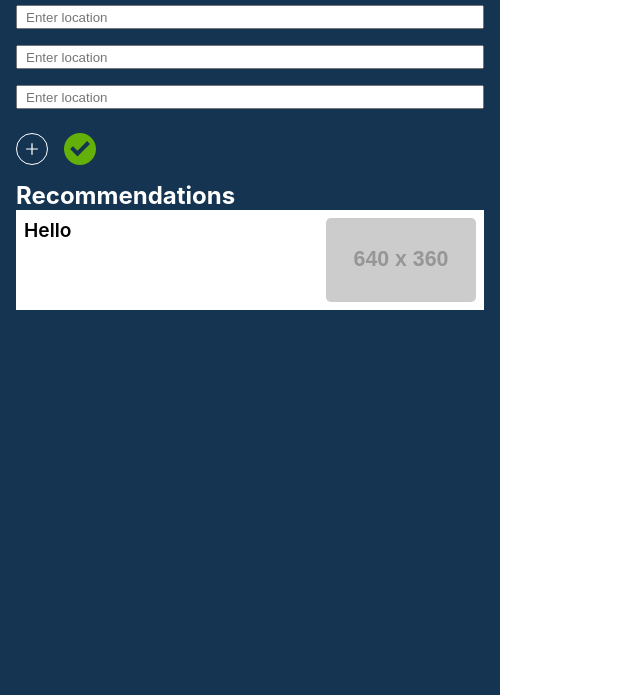
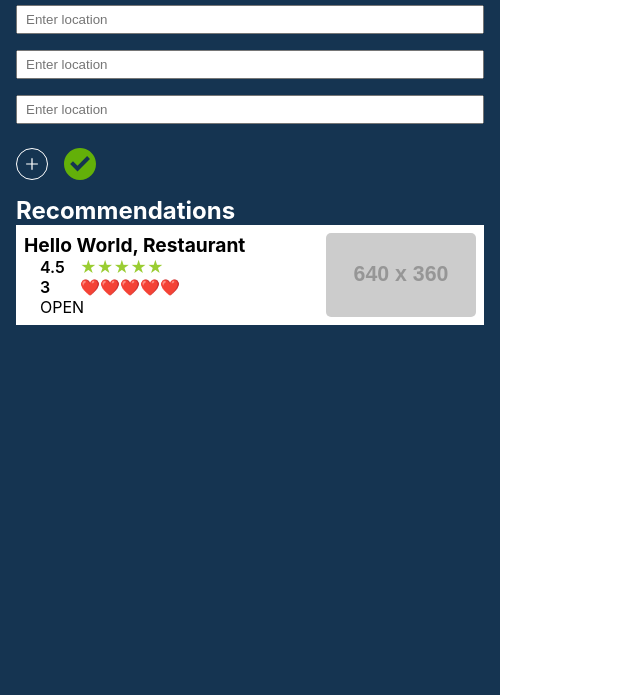
Before and after one commit to MahBestBro/Where2Meat_UNIHACK2023, a website: page client/views/index.html in a window 1280 px wide. Shown: the part 105-800 px from the top of the page, without its empty margins (0-640 px from the left). Drawn offline with Linux system fonts and the light colour scheme; some packages are replaced by stand-ins of ours; files that its build step writes are made by us from their sources; placeholder pictures from the web are drawn by us; files whose address does not match are found by name.

Commit message:
started rendering search results

```diff
--- a/client/css/nav.css
+++ b/client/css/nav.css
@@ -3,6 +3,8 @@ aside {
     background-color: var(--primary);
     min-width: 500px;
     max-width: 500px;
+    overflow-y: auto;
+    overflow-x: hidden;
 }
 
 nav {
@@ -43,7 +45,6 @@ nav header img {
 nav input {
     width: 100%;
     padding: 5px 8px;
-    height: 1.5rem;
 }
 
 footer.button-container {
@@ -100,7 +101,7 @@ footer.button-container button.add-item__btn {
 .recommendation h2 {
     text-transform: capitalize;
     font-size: 1.2rem;
-    font-weight: 600;
+    font-weight: 700;
     align-self: flex-start;
 }
 
@@ -115,3 +116,24 @@ footer.button-container button.add-item__btn {
     border-radius: 5px;
     align-self: end;
 }
+
+.information {
+    padding-inline: 1rem;
+}
+
+.stars {
+    color: yellowgreen;
+}
+
+.rating,
+.health {
+    font-weight: 600;
+    font-size: 1rem;
+    display: flex;
+    gap: 1rem;
+}
+
+.rating div,
+.health div {
+    width: 1.5rem;
+}
--- a/client/js/locationfinder.js
+++ b/client/js/locationfinder.js
@@ -96,8 +96,7 @@ submitButton.addEventListener("click", async (e) => {
 
     console.log("locations", locations);
     // get the central location
-  const recommendations = await fetch(
-    `/recommendations?locations=${JSON.stringify(locations)}`
+    const recommendations = await fetch(`/recommendations?locations=${JSON.stringify(locations)}`
     );
     const { centerPoint, data } = await recommendations.json();
 
@@ -116,6 +115,35 @@ submitButton.addEventListener("click", async (e) => {
     });
 
     console.log(centerPoint, data);
+
+    // render the recommendations
+    const recommendationContainer = document.querySelector(".recommendation-container")
+    recommendationContainer.innerHTML = "";
+    data.forEach(recommendation => {
+        if (!recommendation.rating) return;
+        const recommendationElement = `
+            <article class="recommendation">
+                <div class="column-1">
+                    <h2>${recommendation.name}</h2>
+                    <div class="information">
+                        <div class="rating">
+                            <div class="rating__value">${recommendation.rating}</div>
+                            <span>${"★".repeat(Math.round(recommendation.rating))}</span>
+                        </div>
+                        <div class="health">
+                            <div>${recommendation.rating}</div>
+                            <span>${"❤️".repeat(Math.round(recommendation.rating))}</span>
+                        </div>
+                    </div>
+                </div>
+                <div class="column-2">
+                    <div class="image">
+                </div>
+            </article>
+        `
+
+        recommendationContainer.innerHTML += recommendationElement;
+    })
 });
 
 export default async function getPlaces(query, YOUR_API_KEY) {
--- a/client/views/index.html
+++ b/client/views/index.html
@@ -67,8 +67,22 @@
                     <article class="recommendation">
 
                         <div class="column-1">
-                            <h2>Hello</h2>
-
+                            <h2>Hello World, restaurant</h2>
+                            <div class="information">
+                                <div class="rating">
+                                    <div>4.5</div>
+                                    <span class="stars">★★★★★</span>
+                                </div>
+                                <div class="health">
+                                    <div>3</div>
+                                    <span class="hearts">
+                                        ❤️❤️❤️❤️❤️
+                                    </span>
+                                </div>
+                                <div class="open-stauts">
+                                    OPEN
+                                </div>
+                            </div>
                         </div>
 
                         <div class="column-2">
```
Lines whose indentation alone changed are shown as unchanged.
